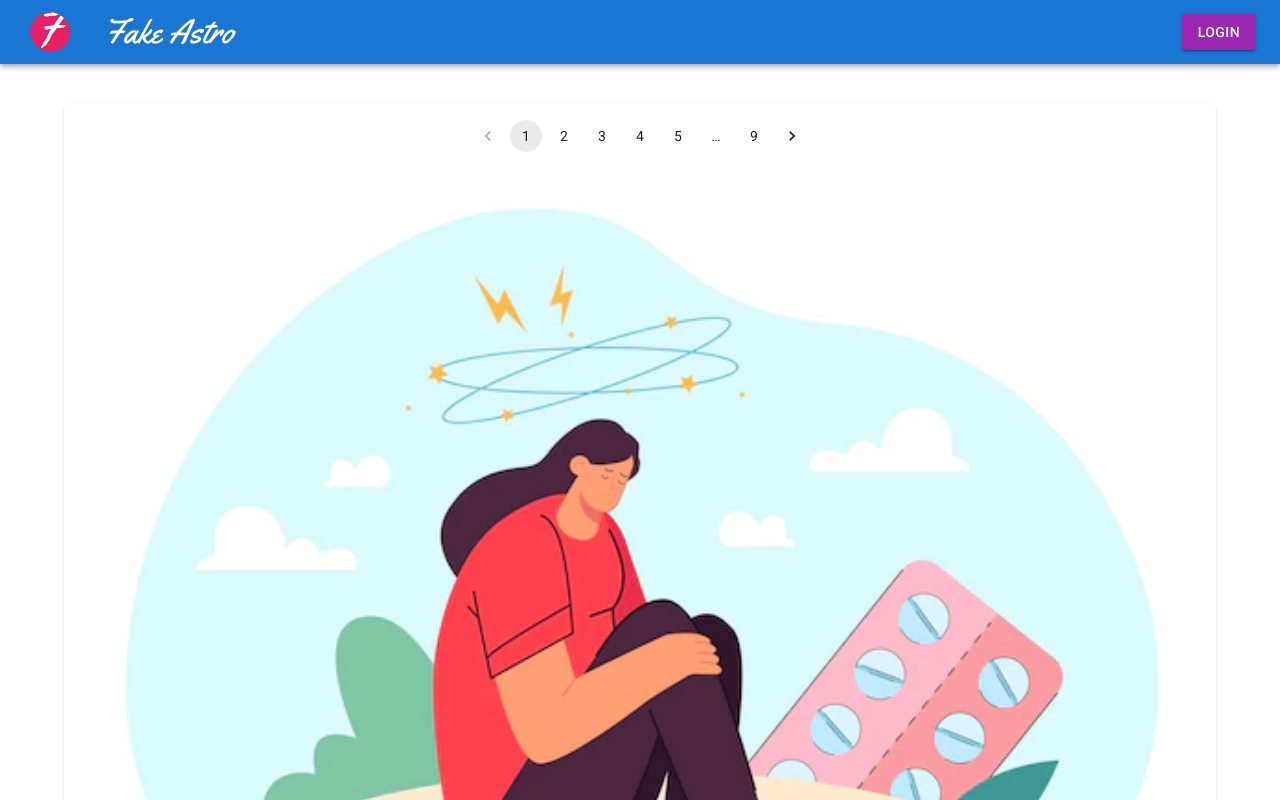
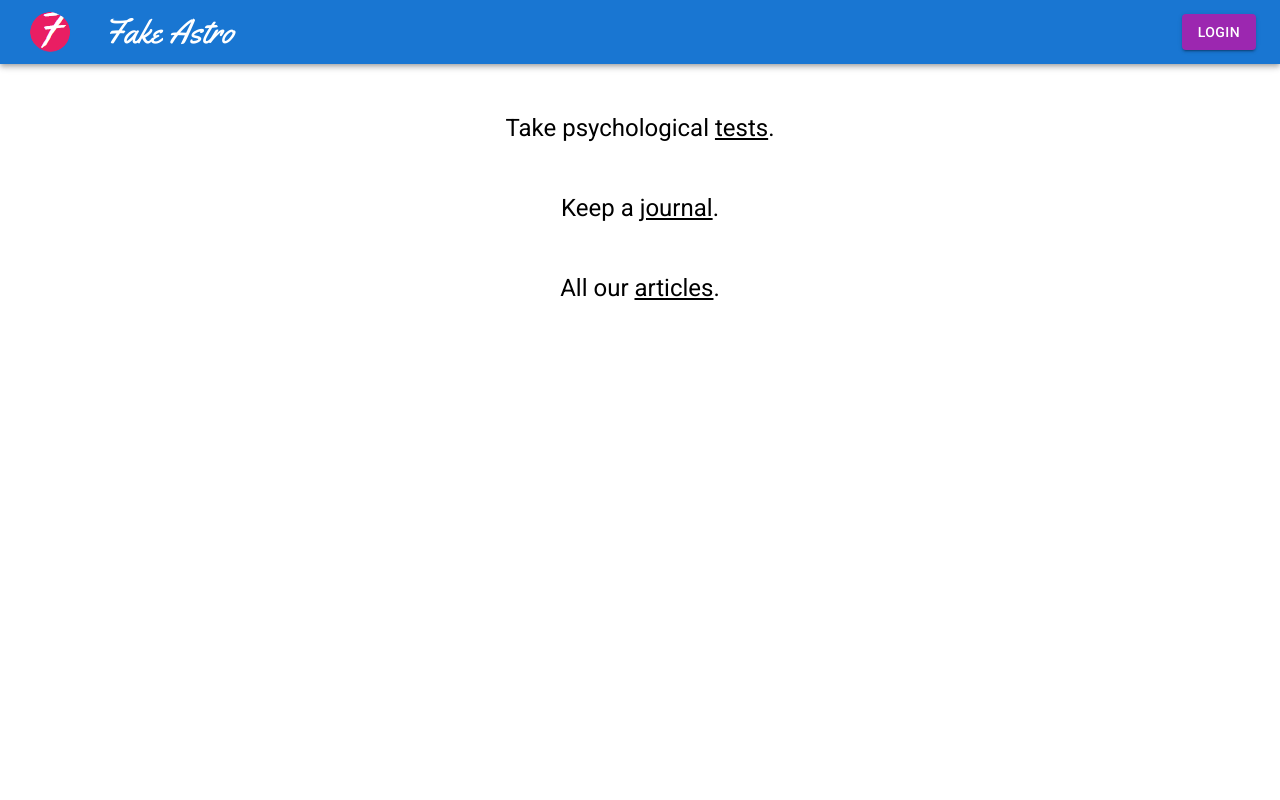
Before and after one commit to gabriel-moura2/fake-astro, a Next.js app: page / in a window 1280 px wide. Shown: the top 800 px of the page. Built offline with nearby package versions, Linux system fonts and the light colour scheme.

Commit message:
Migrando tela para pagina dinamica

```diff
--- a/pages/_app.jsx
+++ b/pages/_app.jsx
@@ -1,7 +1,13 @@
+import { AppNavBar } from '../src/components';
 import '../styles/globals.css'
 
 function MyApp({ Component, pageProps }) {
-  return <Component {...pageProps} />
+  return (
+	  <div>
+	  	<AppNavBar />
+		<Component {...pageProps} />
+	  </div>
+  )
 }
 
 export default MyApp
--- a/pages/index.jsx
+++ b/pages/index.jsx
@@ -1,16 +1,11 @@
 import Head from 'next/head';
 import { useRouter } from 'next/router';
 import React, { useState } from 'react';
-import { AppNavBar } from '../src/components';
-import { HomeScreen, TestScreen } from '../src/screens';
+import { Container } from '@mui/material';
+import { AppTitle, AppButtonLink } from '../src/components/';
 
 export default function Home() {
 	const router = useRouter();
-   	const [sessionId, setSessionId] = useState(router.query.hash ?? "");
-   	const isUserLogged = () => (sessionId ? true : false);
-	const [screen, setScreen] = useState(1);
-
-	const screens = [<HomeScreen key="0"/>, <TestScreen key="1" />];
 
 	return (
 		<div>
@@ -21,8 +16,17 @@ export default function Home() {
 				<meta name="viewport" content="initial-scale=1, width=device-width" />
 			</Head>
 			<main>
-				<AppNavBar userLogged={isUserLogged()} logoutFunction={(e) => setSessionId("")} />
-				{screens[screen]}
+				<Container>
+					<AppTitle>
+						Take psychological <AppButtonLink value="tests" href="/test/ansiedade" />.
+					</AppTitle>
+					<AppTitle>
+						Keep a <AppButtonLink value="journal" />.
+					</AppTitle>
+					<AppTitle>
+						All our <AppButtonLink value="articles" />.
+					</AppTitle>
+				</Container>
 			</main>
     	</div>
   )
--- a/pages/login.jsx
+++ b/pages/login.jsx
@@ -2,7 +2,6 @@ import React, {useState} from 'react';
 import Head from 'next/head';
 import { useRouter } from 'next/router';
 import { Container, Box, Avatar, Typography, TextField, FormControlLabel, Checkbox, Button, Grid, Link } from '@mui/material';
-import LockOutlinedIcon from '@mui/icons-material/LockOutlined';
 import '../styles/Login.module.css';
 
 const Login = (props) => {
--- a/src/components/AppButtonLink.jsx
+++ b/src/components/AppButtonLink.jsx
@@ -1,7 +1,7 @@
 import { Link } from '@mui/material';
 
 const AppButtonLink = props => {
-	return <Link component="button" variant="h5" color="inherit" onClick={props.onClick}>{props.value}</Link>
+	return <Link variant="inherit" color="inherit" href={props.href}>{props.value}</Link>
 }
 
 export default AppButtonLink;
--- a/src/screens/HomeScreen.jsx
+++ b/src/screens/HomeScreen.jsx
@@ -1,11 +1,12 @@
-import { Container, Link } from '@mui/material';
+import Link from 'next/link';
+import { Container } from '@mui/material';
 import { AppTitle, AppButtonLink } from '../components/';
 
 const HomeScreen = props => {
 	return (
 		<Container>
 			<AppTitle>
-				Take psychological <AppButtonLink value="tests" />.
+				Take psychological <Link href="/test/1">test</Link>.
 			</AppTitle>
 			<AppTitle>
 				Keep a <AppButtonLink value="journal" />.
--- a/src/screens/TestScreen.jsx
+++ b/src/screens/TestScreen.jsx
@@ -1,4 +1,3 @@
-import { Container, Card, CardMedia } from '@mui/material';
 import { AppCardQuiz } from '../components/';
 
 const TestScreen = props => {
```
Also changed, not shown: pages/test/[test].jsx (added, +11 -0 lines).
